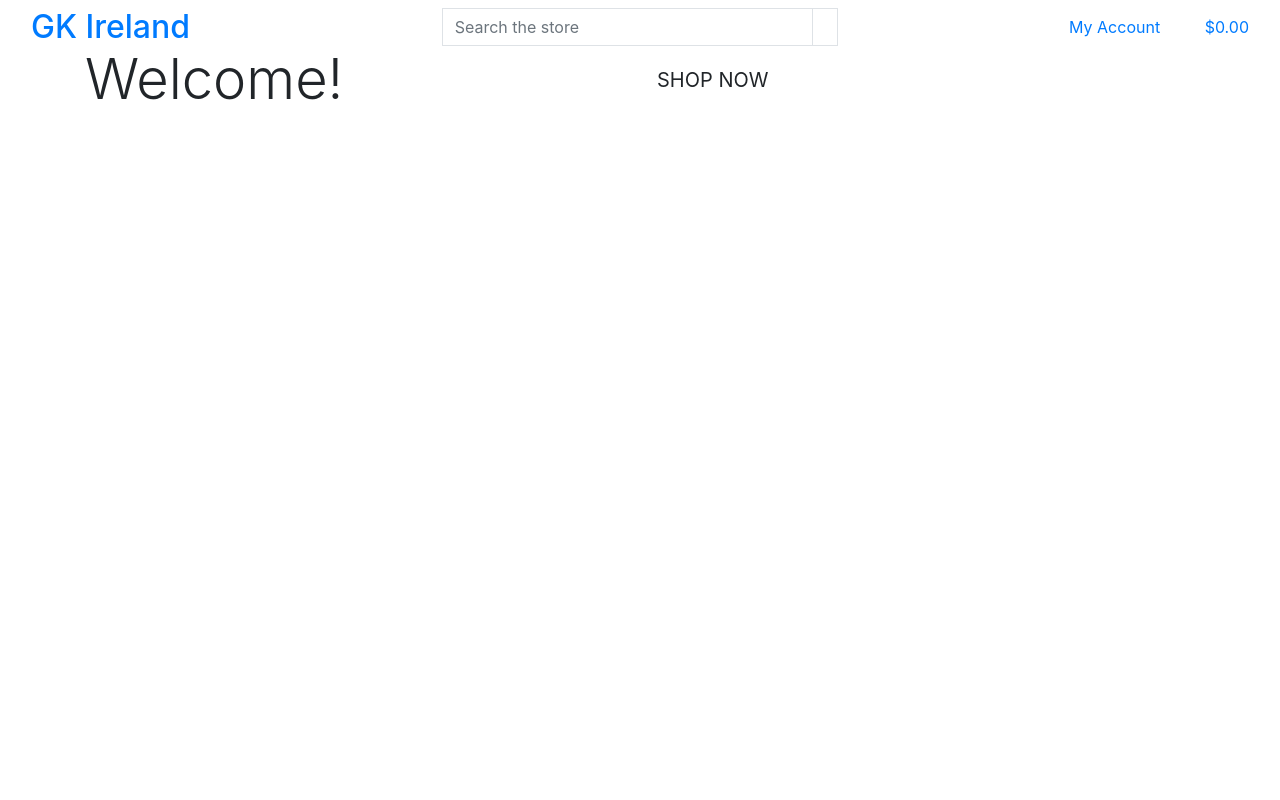
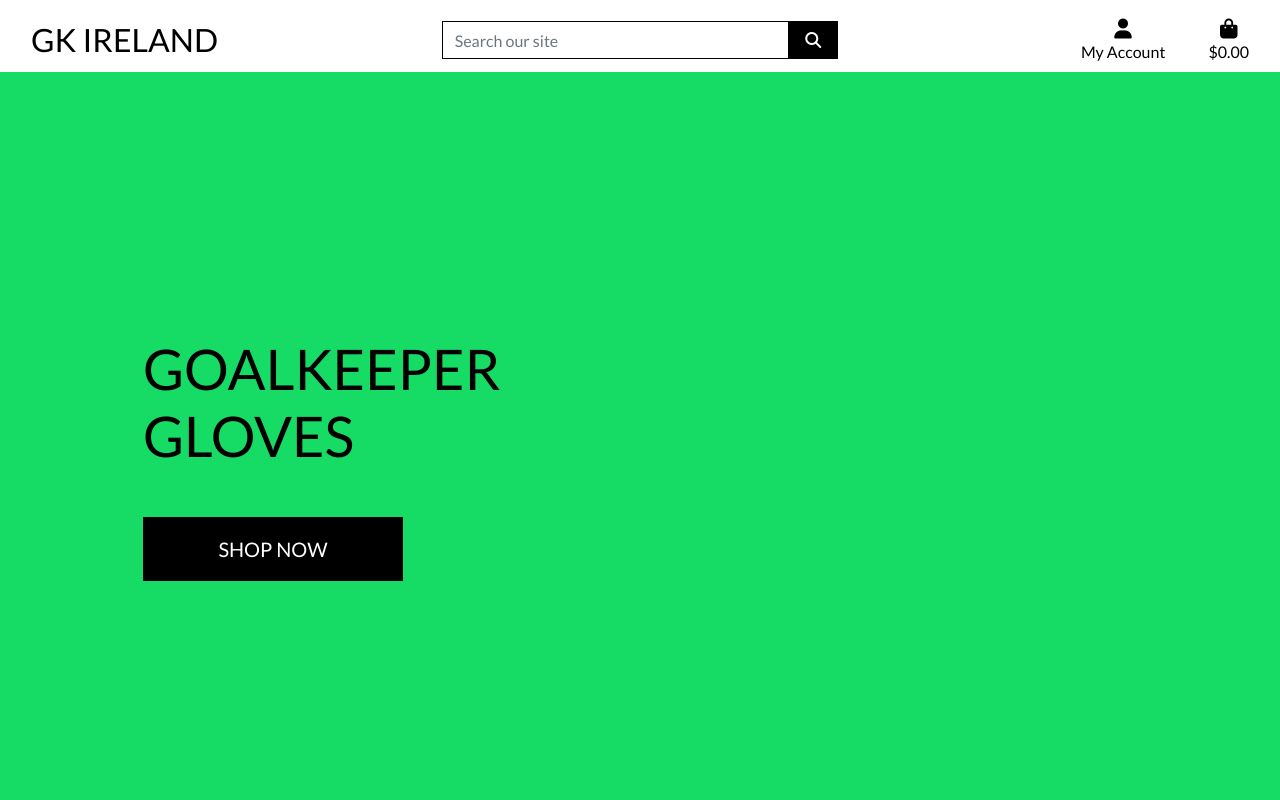
Before and after one commit to joeyo991/gkireland, a Django app: page / in a window 1280 px wide. Run offline with Django 3.2, Linux system fonts and the light colour scheme; some libraries are stand-ins or nearby versions.

Commit message:
Started homepage css

```diff
--- a/gkireland/settings.py
+++ b/gkireland/settings.py
@@ -147,6 +147,10 @@ USE_TZ = True
 # https://docs.djangoproject.com/en/3.2/howto/static-files/
 
 STATIC_URL = '/static/'
+STATICFILES_DIRS = (os.path.join(BASE_DIR, 'static'),)
+
+MEDIA_URL = '/media/'
+MEDIA_ROOT = os.path.join(BASE_DIR, 'media')
 
 # Default primary key field type
 # https://docs.djangoproject.com/en/3.2/ref/settings/#default-auto-field
--- a/gkireland/urls.py
+++ b/gkireland/urls.py
@@ -15,9 +15,11 @@ Including another URLconf
 """
 from django.contrib import admin
 from django.urls import path, include
+from django.conf import settings
+from django.conf.urls.static import static
 
 urlpatterns = [
     path('admin/', admin.site.urls),
     path('accounts/', include('allauth.urls')),
     path('', include('home.urls')),
-]
+] + static(settings.MEDIA_URL, document_root=settings.MEDIA_ROOT)
--- a/home/templates/home/index.html
+++ b/home/templates/home/index.html
@@ -13,8 +13,9 @@
     <div class="container h-100">
         <div class="row h-100">
             <div class="col-7 col-md-6 my-auto">
-            <h1 class="display-4 logo-font text-black">Welcome!</h1>
-        </div>
+                <h1 class="display-4 logo-font text-black">
+                    Goalkeeper Gloves
+                </h1>
                 <div class="my-5">
                     <h4>
                         <a href="" class="shop-now-button btn btn-lg rounded-0 text-uppercase py-3">Shop Now</a>
@@ -22,4 +23,5 @@
                 </div>
             </div>
         </div>
+    </div>
 {% endblock %}
--- /dev/null
+++ b/static/css/base.css
@@ -0,0 +1,80 @@
+html {
+    height: 100%;
+}
+
+body {
+    background: #16DB65;
+    height: calc(100vh - 164px);
+    color: black;
+    font-family: 'Lato';
+}
+
+/* from Bulma */
+.icon {
+    align-items: center;
+    display: inline-flex;
+    justify-content: center;
+    height: 1.5rem;
+    width: 1.5rem;
+}
+
+.logo-font {
+    text-transform: uppercase;
+}
+
+.main-logo-link {
+    width: fit-content;
+}
+
+.shop-now-button {
+    background: black;
+    color: white;
+    min-width: 260px;
+}
+
+.btn-black {
+    background: black;
+    color: white;
+}
+
+.shop-now-button:hover,
+.shop-now-button:active,
+.shop-now-button:focus,
+.btn-black:hover,
+.btn-black:active,
+.btn-black:focus {
+    background: #222;
+    color: white;
+}
+
+.text-black {
+    color: #000 !important;
+}
+
+.border-black {
+    border: 1px solid black !important;
+}
+
+/* -------------------------------- Media Queries */
+
+/* Slightly larger container on xl screens */
+@media (min-width: 1200px) {
+  .container {
+    max-width: 80%;
+  }
+}
+
+/* fixed top navbar only on medium and up */
+@media (min-width: 992px) {
+    .fixed-top-desktop-only {
+        position: fixed;
+        top: 0;
+        right: 0;
+        left: 0;
+        z-index: 1030;
+    }
+
+    .header-container {
+        padding-top: 164px;
+    }
+}
--- a/templates/base.html
+++ b/templates/base.html
@@ -13,17 +13,20 @@
     {% block extra_meta %}
     {% endblock %}
 
-    {% block corecss%}
-    <link rel="stylesheet" href="https://cdn.jsdelivr.net/npm/bootstrap@4.6.2/dist/css/bootstrap.min.css" integrity="sha384-xOolHFLEh07PJGoPkLv1IbcEPTNtaed2xpHsD9ESMhqIYd0nLMwNLD69Npy4HI+N" crossorigin="anonymous">
+    {% block corecss %}
+        <link rel="stylesheet" href="https://stackpath.bootstrapcdn.com/bootstrap/4.4.1/css/bootstrap.min.css" integrity="sha384-Vkoo8x4CGsO3+Hhxv8T/Q5PaXtkKtu6ug5TOeNV6gBiFeWPGFN9MuhOf23Q9Ifjh" crossorigin="anonymous">
+        <link rel="stylesheet" href="https://fonts.googleapis.com/css?family=Lato&display=swap">
+        <link rel="stylesheet" href="{% static 'css/base.css' %}">
     {% endblock %}
 
     {% block extra_css %}
     {% endblock %}
 
     {% block corejs %}
-    <script src="https://cdn.jsdelivr.net/npm/jquery@3.5.1/dist/jquery.min.js" integrity="sha256-9/aliU8dGd2tb6OSsuzixeV4y/faTqgFtohetphbbj0=" crossorigin="anonymous"></script>
-    <script src="https://cdn.jsdelivr.net/npm/popper.js@1.16.1/dist/umd/popper.min.js" integrity="sha384-9/reFTGAW83EW2RDu2S0VKaIzap3H66lZH81PoYlFhbGU+6BZp6G7niu735Sk7lN" crossorigin="anonymous"></script>
-    <script src="https://cdn.jsdelivr.net/npm/bootstrap@4.6.2/dist/js/bootstrap.min.js" integrity="sha384-+sLIOodYLS7CIrQpBjl+C7nPvqq+FbNUBDunl/OZv93DB7Ln/533i8e/mZXLi/P+" crossorigin="anonymous"></script>
+        <script src="https://kit.fontawesome.com/5c7d73cfe2.js" crossorigin="anonymous"></script>
+        <script src="https://code.jquery.com/jquery-3.4.1.slim.min.js" integrity="sha384-J6qa4849blE2+poT4WnyKhv5vZF5SrPo0iEjwBvKU7imGFAV0wwj1yYfoRSJoZ+n" crossorigin="anonymous"></script>
+        <script src="https://cdn.jsdelivr.net/npm/popper.js@1.16.0/dist/umd/popper.min.js" integrity="sha384-Q6E9RHvbIyZFJoft+2mJbHaEWldlvI9IOYy5n3zV9zzTtmI3UksdQRVvoxMfooAo" crossorigin="anonymous"></script>
+        <script src="https://stackpath.bootstrapcdn.com/bootstrap/4.4.1/js/bootstrap.min.js" integrity="sha384-wfSDF2E50Y2D1uUdj0O3uMBJnjuUD4Ih7YwaYd1iqfktj0Uod8GCExl3Og8ifwB6" crossorigin="anonymous"></script>
     {% endblock %}
 
     {% block extra_js %}
@@ -33,7 +36,7 @@
   </head>
   <body>
     <header class="container-fluid fixed-top">
-      <div class="row">
+        <div id="topnav" class="row bg-white pt-lg-2 d-none d-lg-flex">
             <div class="col-12 col-lg-4 my-auto py-1 py-lg-0 text-center text-lg-left">
                 <a href="{% url 'home' %}" class="nav-link main-logo-link">
                     <h2 class="logo-font text-black my-0">GK Ireland</h2>
@@ -42,7 +45,7 @@
             <div class="col-12 col-lg-4 my-auto py-1 py-lg-0">
                 <form method="GET" action="">
                     <div class="input-group w-100">
-              <input class="form-control border border-black rounded-0" type="text" name="q" placeholder="Search the store">
+                        <input class="form-control border border-black rounded-0" type="text" name="q" placeholder="Search our site">
                         <div class="input-group-append">
                             <button class="form-control btn btn-black border border-black rounded-0" type="submit">
                                 <span class="icon">
@@ -107,5 +110,6 @@
     {% block postloadjs %}
     {% endblock %}
 
+
   </body>
 </html>
```
Lines whose indentation alone changed are shown as unchanged.
